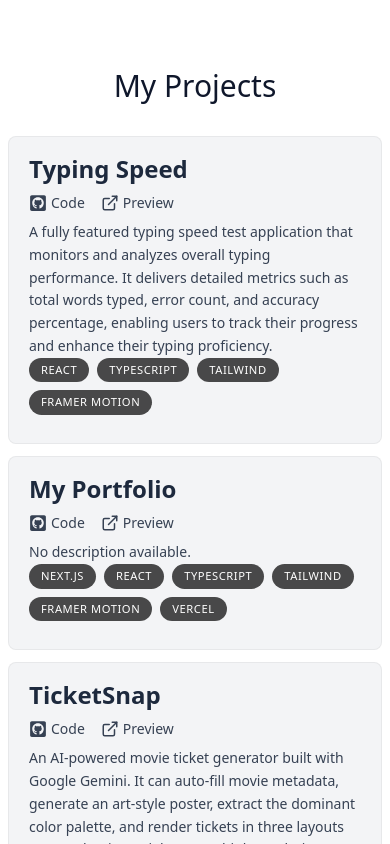
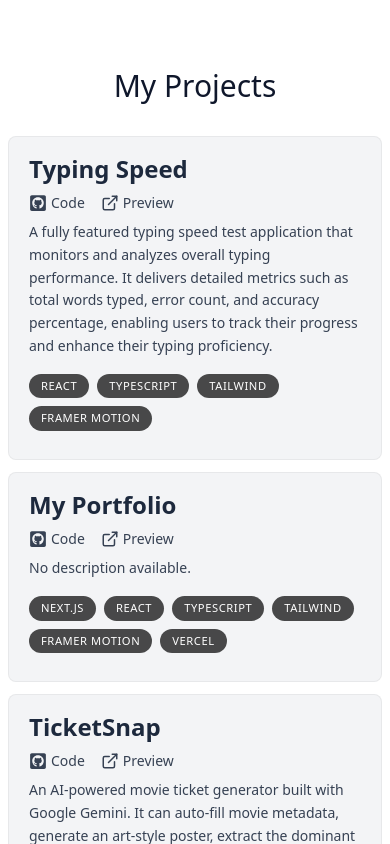
Before and after one commit to LuvsicptZ/kai-portfolio, a Next.js app: page / in a window 390 px wide. Shown: the part 1120-1964 px from the top of the page. Built offline with nearby package versions, Linux system fonts and the light colour scheme.

Commit message:
feat: update project card size and hover effect

```diff
--- a/components/ProjectCard.tsx
+++ b/components/ProjectCard.tsx
@@ -33,13 +33,13 @@ export default function ProjectCard({
                 scale: scaleProgress,
                 opacity: opacityProgress,
             }}
-            className="group mb-3 sm:mb-8 last:mb-0 w-full max-w-[42rem]"
+            className="group mb-3 sm:mb-8 last:mb-0"
         >
-            <section className="bg-gray-100 border border-black/5 rounded-lg overflow-hidden sm:pr-8 relative sm:h-[20rem] transition sm:group-even:pl-8">
+            <section className="bg-gray-100 max-w-[45rem] border border-black/5 rounded-lg overflow-hidden sm:pr-8 relative sm:h-[28rem] hover:bg-gray-200 transition sm:group-even:pl-8">
 
                 {/* Content Area */}
                 <div className="pt-4 pb-7 px-5 sm:pl-10 sm:pr-2 sm:pt-10 sm:max-w-[50%] flex flex-col h-full sm:group-even:ml-[18rem]">
-                    <h3 className="text-2xl font-semibold text-slate-800 group-hover:text-red-600/80 transition-colors hover:underline">
+                    <h3 className="text-2xl font-semibold text-slate-800 group-hover:text-gray-950 transition-colors hover:underline group-hover:text-red-500/80">
                         {title}
                     </h3>
 
@@ -66,14 +66,14 @@ export default function ProjectCard({
                         )}
                     </div>
 
-                    <p className="mt-2 leading-relaxed text-gray-700 text-sm">
+                    <p className="mt-2 leading-relaxed text-gray-700 text-sm mb-4">
                         {description || "No description available."}
                     </p>
 
                     <ul className="flex flex-wrap mt-auto gap-2">
                         {tags.map((tag, index) => (
                             <li
-                                className="bg-black/[0.7] px-3 py-1 text-[0.7rem] uppercase tracking-wider text-white rounded-full dark:text-white/70"
+                                className="bg-black/[0.7] px-3 py-1 text-[0.7rem] uppercase tracking-wider text-white rounded-full"
                                 key={index}
                             >
                                 {tag}
```
